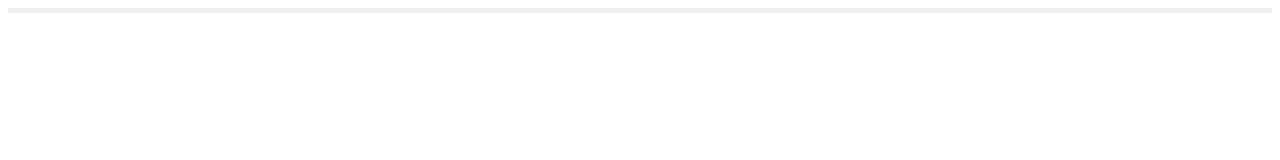
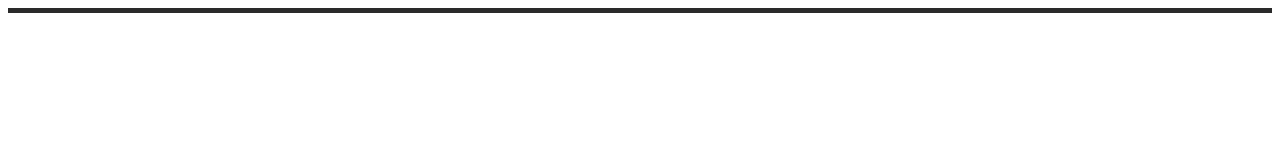
Before and after one commit to samyDzz/ProBar, a plain HTML site: page index.html in a window 1280 px wide. Drawn offline with nearby package versions, Linux system fonts and the light colour scheme.

Commit message:
add goto in html

```diff
--- a/index.html
+++ b/index.html
@@ -26,6 +26,8 @@
 
 	// instantiate.
 	var probar = new ProBar(options);
+	probar.goto(100,3);
+
 
 	///////////////////
 	// All functions //
```
